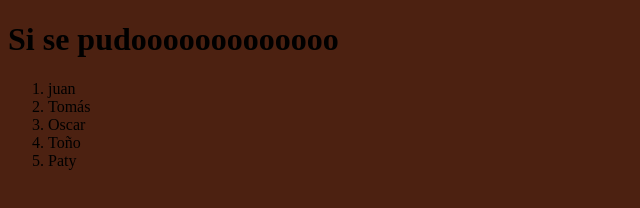
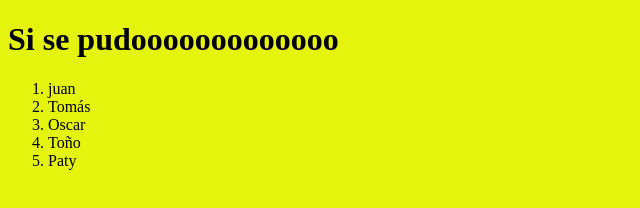
Before and after one commit to examenDeSegundo/ejemplo, a plain HTML site: page index.html in a window 1280 px wide. Shown: the whole page, without its empty margins (0-640 px from the left). Drawn offline with Linux system fonts and the light colour scheme.

Commit message:
cambie color amarillo

```diff
--- a/style.css
+++ b/style.css
@@ -1,3 +1,3 @@
 body{
-    background-color: rgb(76, 33, 17);
+    background-color: rgb(229, 244, 13);
 }
```
